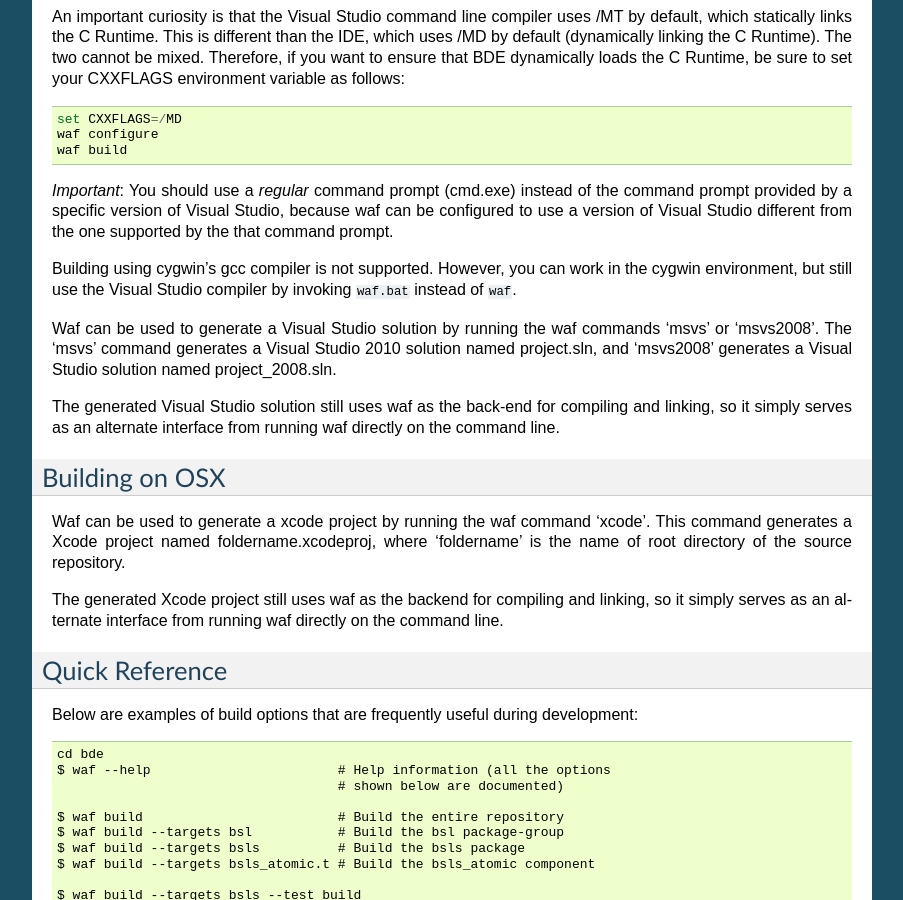
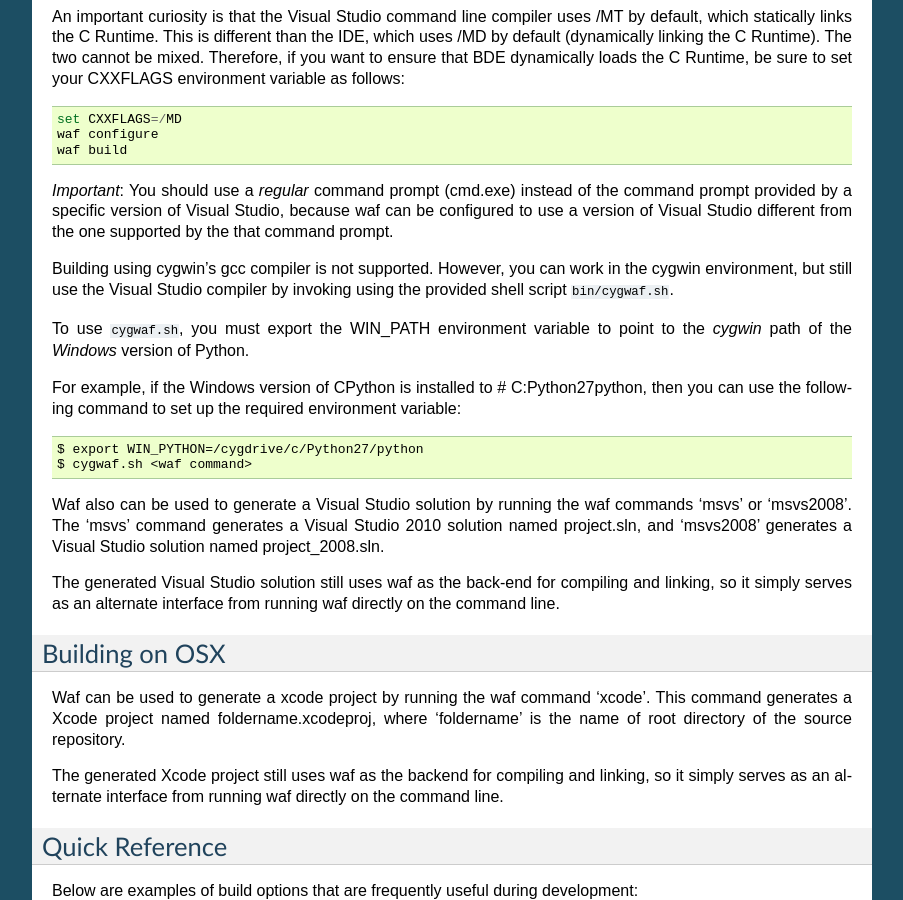
Before and after one commit to bloomberg/bde-tools, a Sphinx documentation site: the page built from doc/waf.rst, in a window 1280 px wide and 900 px high, scrolled down 7004 px. Shown: the whole window, without its empty margins (198-1101 px from the left). Built offline with Sphinx 7.4.7, drawn with Linux system fonts in a browser that asks for light colours.

Commit message:
Add cygwaf.sh

```diff
--- a/doc/waf.rst
+++ b/doc/waf.rst
@@ -480,12 +480,24 @@
 
 Building using cygwin's gcc compiler is not supported. However, you can work in
 the cygwin environment, but still use the Visual Studio compiler by invoking
-``waf.bat`` instead of ``waf``.
+using the provided shell script ``bin/cygwaf.sh``.
 
-Waf can be used to generate a Visual Studio solution by running the waf
-commands 'msvs' or 'msvs2008'. The 'msvs' command generates a Visual
-Studio 2010 solution named project.sln, and 'msvs2008' generates a
-Visual Studio solution named project\_2008.sln.
+To use ``cygwaf.sh``, you must export the WIN_PATH environment variable to
+point to the *cygwin* path of the *Windows* version of Python.
+
+For example, if the Windows version of CPython is installed to #
+C:\Python27\python, then you can use the following command to set up the
+required environment variable:
+
+::
+
+   $ export WIN_PYTHON=/cygdrive/c/Python27/python
+   $ cygwaf.sh <waf command>
+
+Waf also can be used to generate a Visual Studio solution by running the waf
+commands 'msvs' or 'msvs2008'. The 'msvs' command generates a Visual Studio
+2010 solution named project.sln, and 'msvs2008' generates a Visual Studio
+solution named project\_2008.sln.
 
 The generated Visual Studio solution still uses waf as the back-end for
 compiling and linking, so it simply serves as an alternate interface
```
Also changed, not shown: doc/tutorials.rst (+10 -10 lines), 2 other files.
